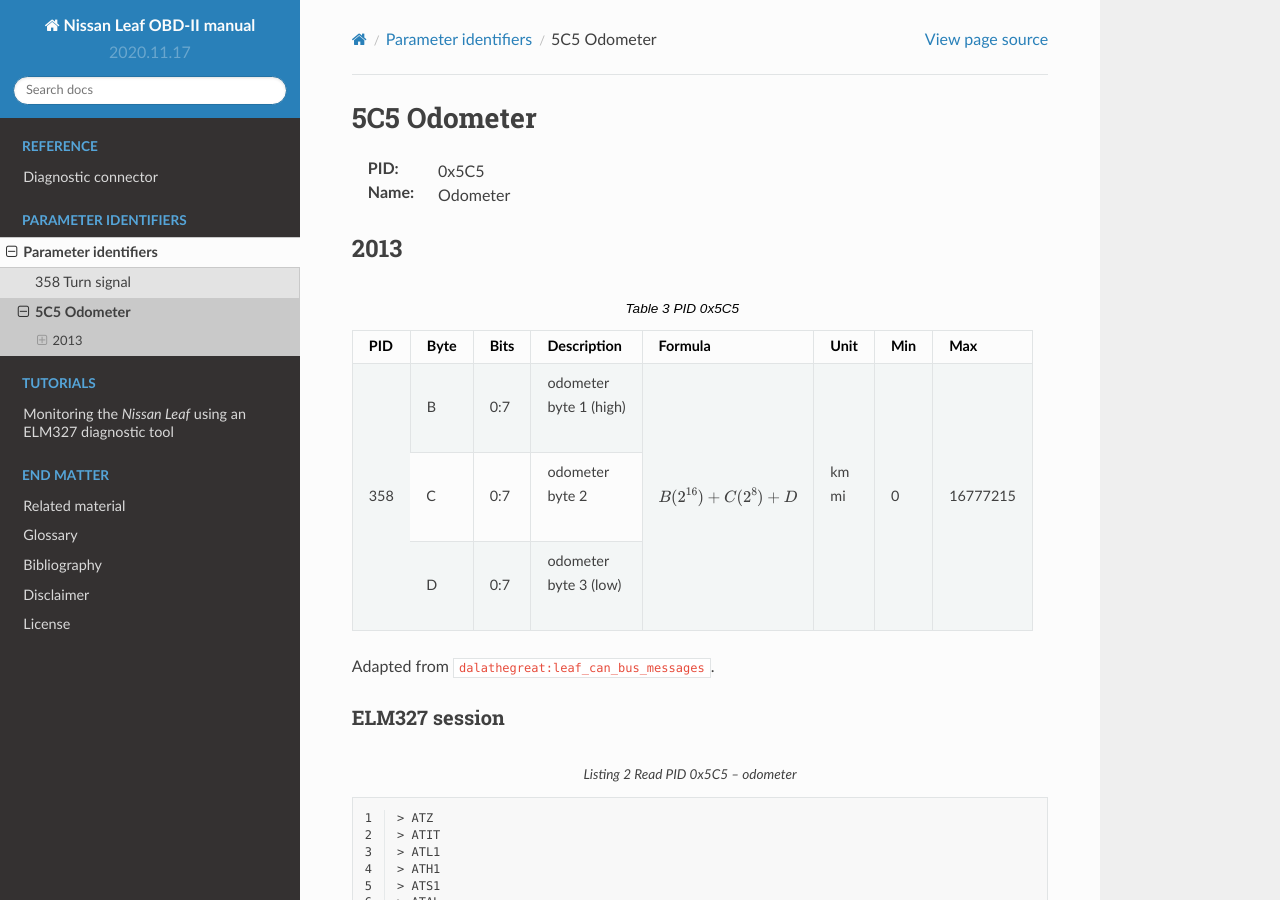
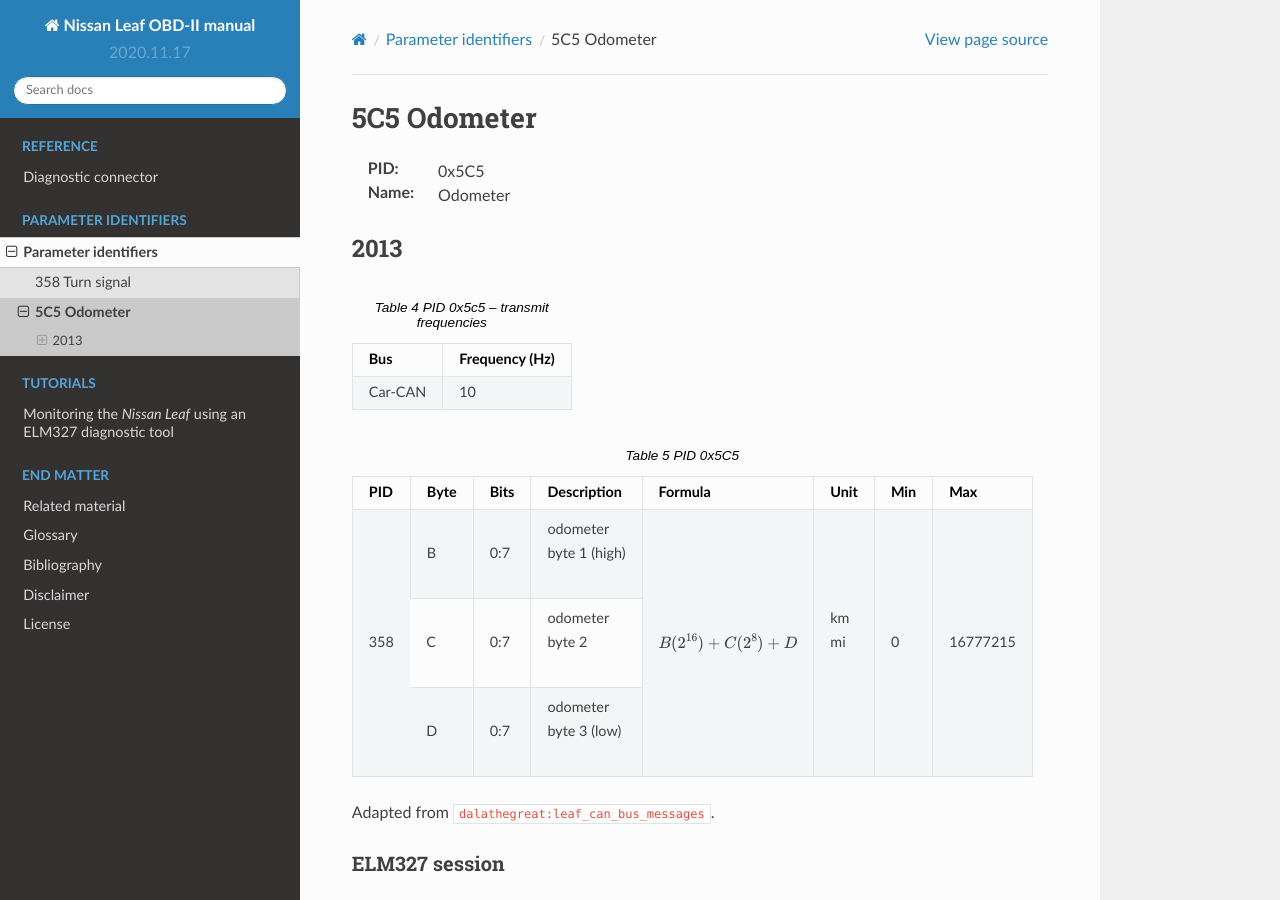
Before and after one commit to sethfischer/nissan-leaf-obd-manual, a Sphinx documentation site: the page built from source/pid/5c5.rst, in a window 1280 px wide and 900 px high. Built offline with Sphinx 7.4.7 and the Read the Docs theme 2.0.0, drawn with Linux system fonts in a browser that asks for light colours; cross-references to code outside the pages are shown as plain code.

Commit message:
Transmit frequency table

```diff
--- a/source/pid/5c5.rst
+++ b/source/pid/5c5.rst
@@ -8,6 +8,15 @@
 
 2013
 ----
+
+.. table:: PID 0x5c5 -- transmit frequencies
+    :name: pid-5c5-tx-frequencies
+
+    +---------+----------------+
+    | Bus     | Frequency (Hz) |
+    +=========+================+
+    | Car-CAN | 10             |
+    +---------+----------------+
 
 .. table:: PID 0x5C5
     :name: pid-5c5
```
Also changed, not shown: source/pid/358.rst (+9 -0 lines).
